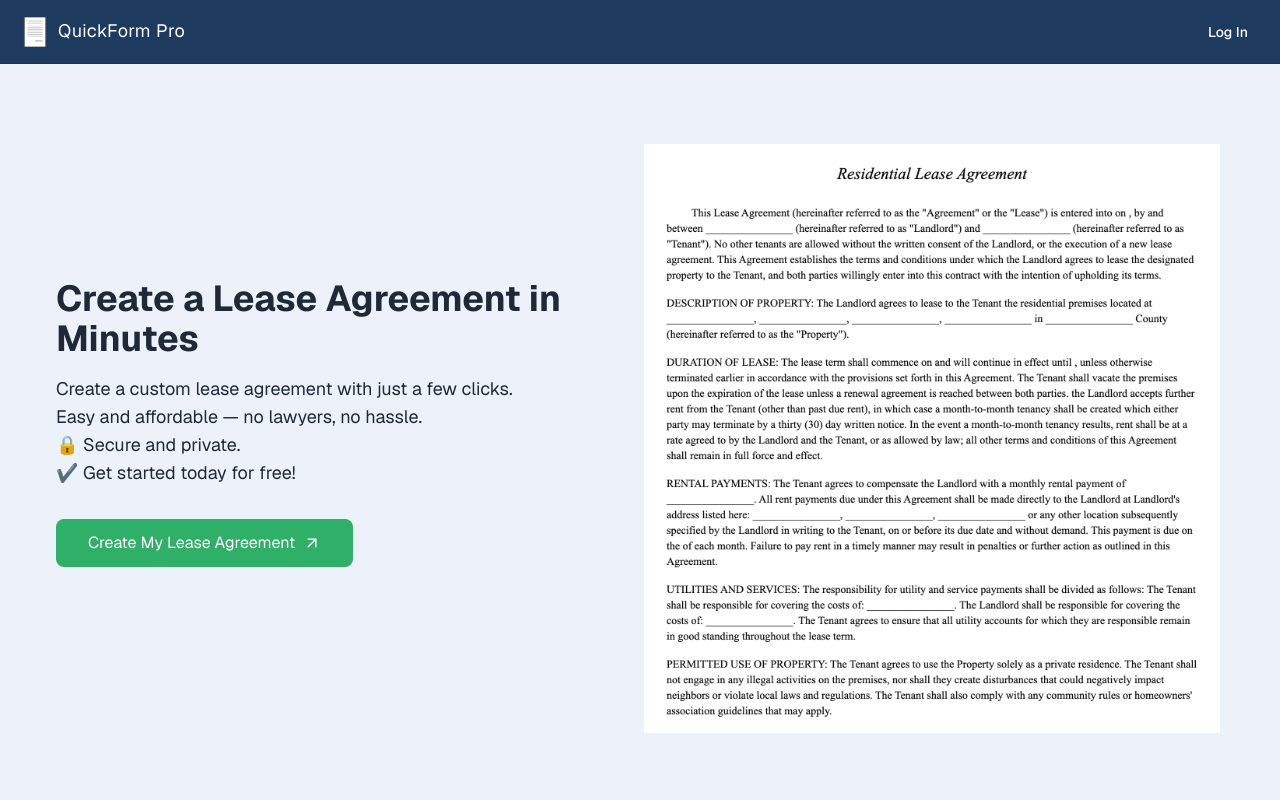
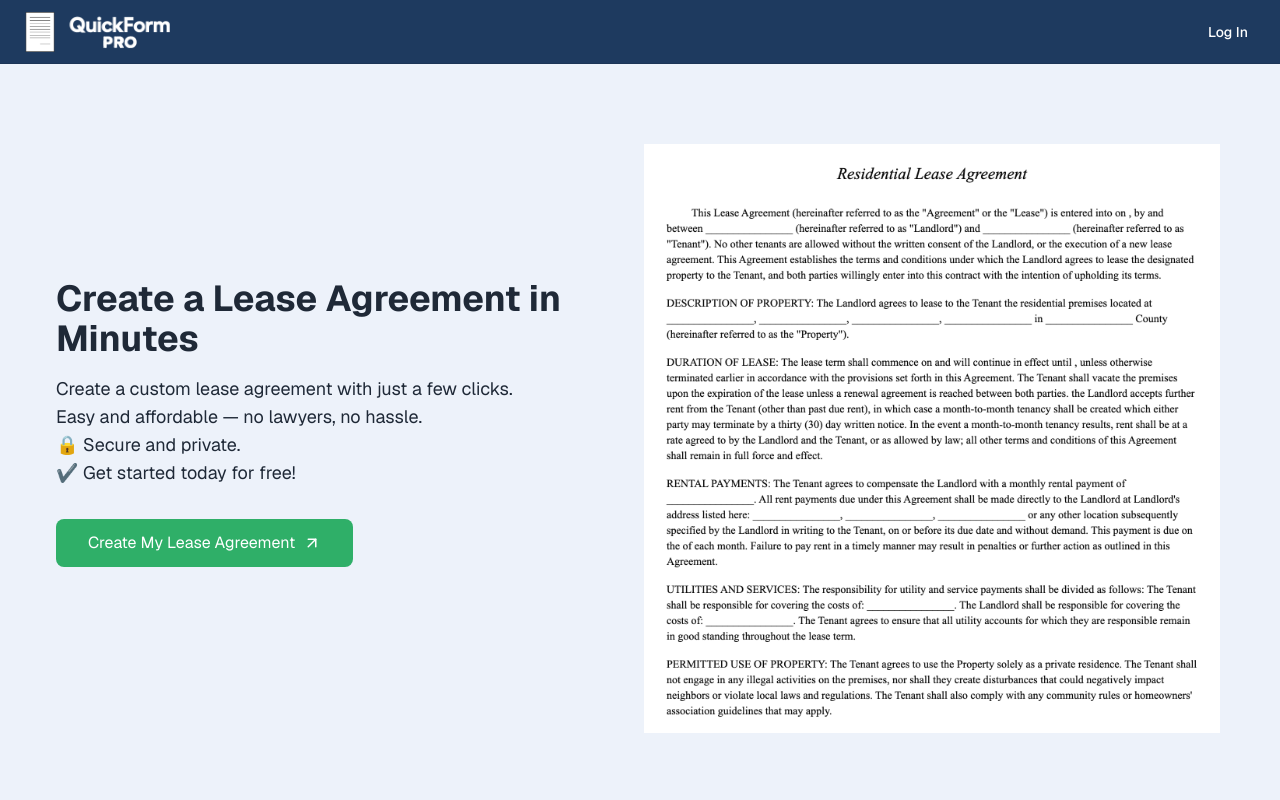
Before and after one commit to jonathanporras/blueprint-forms, a Next.js app: page / in a window 1280 px wide. Shown: the top 800 px of the page. Built offline with nearby package versions, Linux system fonts and the light colour scheme; no server answers.

Commit message:
Add text logo

```diff
--- a/components/header-logo-link.tsx
+++ b/components/header-logo-link.tsx
@@ -14,16 +14,25 @@ export default function HeaderLogoLink({ user }: { user?: User | null }) {
   };
   return (
     <div className="flex align-center text-lg tracking-wide logo-wrap text-white">
-      <a className="flex cursor-pointer" onClick={() => onClick()}>
+      <a className="flex cursor-pointer items-center" onClick={() => onClick()}>
         <img
-          className="inline mr-2 color-white"
+          className="inline color-white"
           alt="QuickForm Pro Header Logo"
           src="/images/logo.png"
           style={{
-            width: 30,
+            height: 40,
           }}
         />
-        <p>QuickForm Pro</p>
+        {/* <p>QuickForm Pro</p> */}
+        <img
+          className="inline mr-2 color-white pt-1"
+          alt="QuickForm Pro Header Logo"
+          src="/images/text-logo.png"
+          style={{
+            width: 120,
+          }}
+        />
+        {/* <p>QuickForm Pro</p> */}
       </a>
     </div>
   );
```
Also changed, not shown: public/images/text-logo.png (added).
